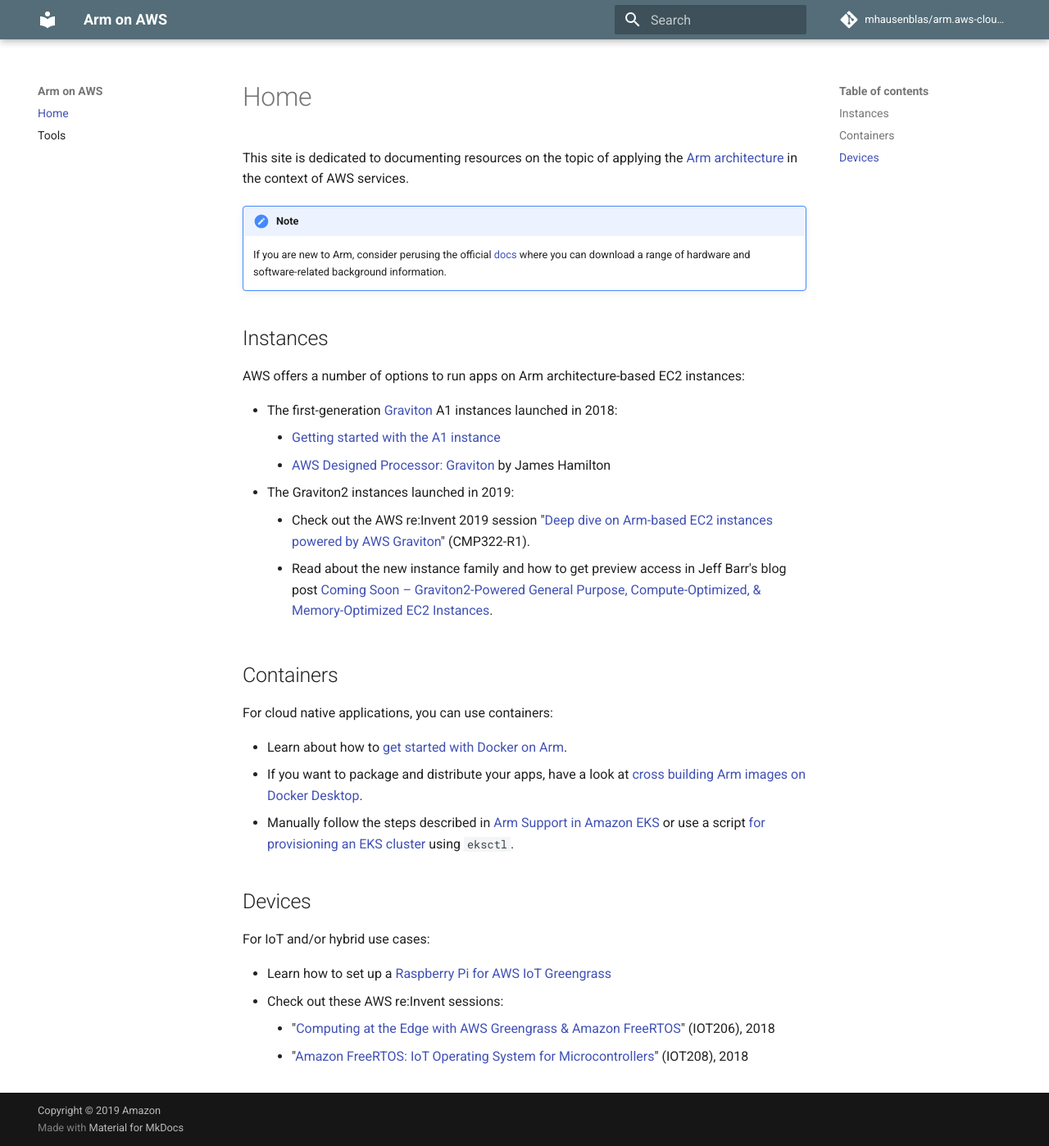
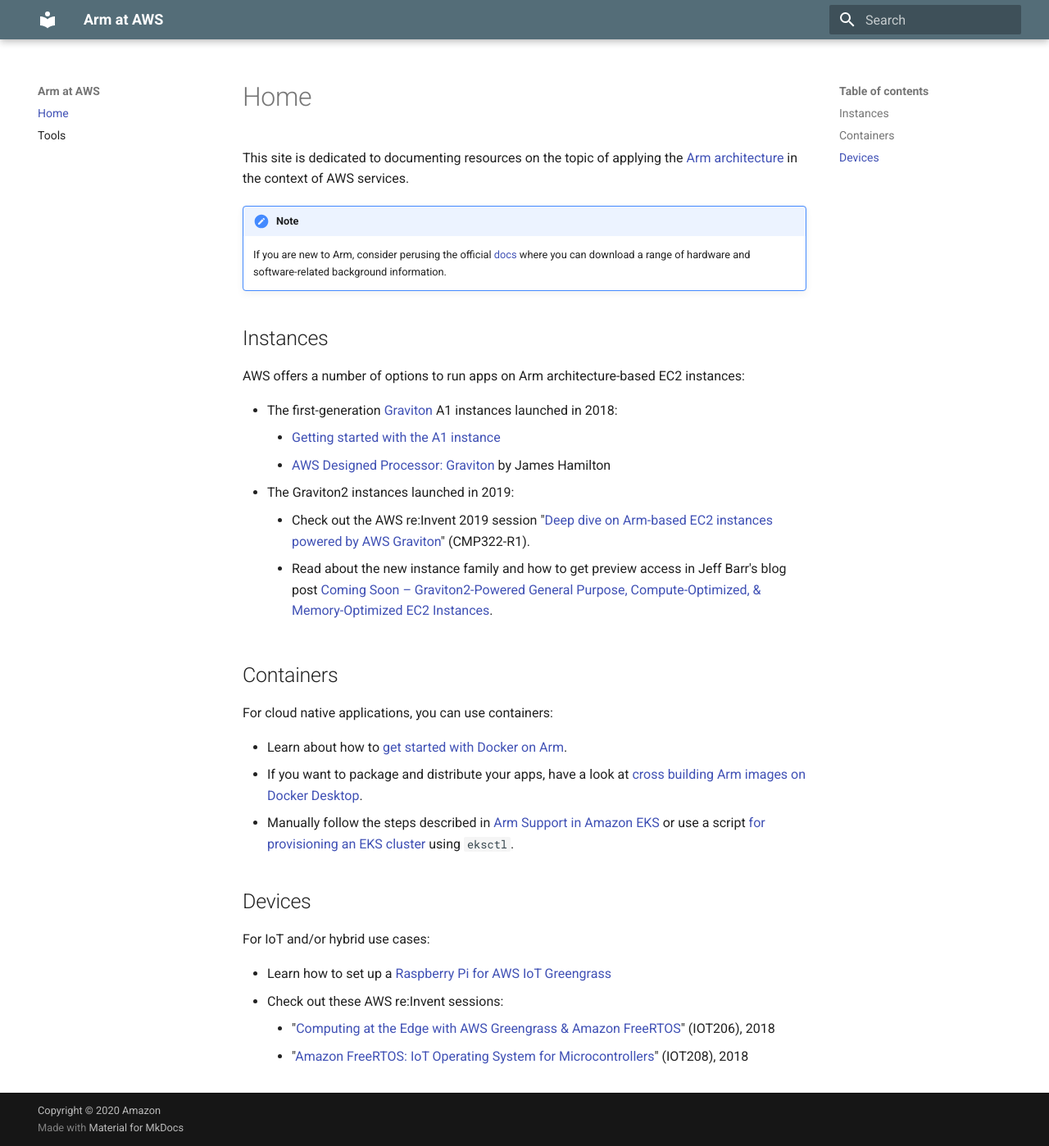
Before and after one commit to mhausenblas/arm.aws-cloud.dev, an MkDocs documentation site: the page built from docs/index.md, in a window 1280 px wide and 1398 px high. Shown: the whole window at 82% size. Built offline with MkDocs 1.6.1 and Material for MkDocs 9.7.7, drawn with Linux system fonts in a browser that asks for light colours; comment, search, counter and statistics services are not loaded.

Commit message:
updates site
Signed-off-by: Michael Hausenblas <hausenbl@amazon.com>

```diff
--- a/mkdocs.yml
+++ b/mkdocs.yml
@@ -1,10 +1,10 @@
-site_name: Arm on AWS
-site_description: 'Using Arm on AWS'
+site_name: Arm at AWS
+site_description: 'Resources for Arm at AWS'
 site_author: 'Michael Hausenblas'
-copyright: 'Copyright &copy; 2019 Amazon'
+copyright: 'Copyright &copy; 2020 Amazon'
 docs_dir: docs/
-repo_name: 'mhausenblas/arm.aws-cloud.dev'
-repo_url: 'https://github.com/mhausenblas/arm.aws-cloud.dev'
+# repo_name: 'mhausenblas/arm.aws-cloud.dev'
+# repo_url: 'https://github.com/mhausenblas/arm.aws-cloud.dev'
 nav:
     - Home: index.md
     - Tools: tools.md
```
